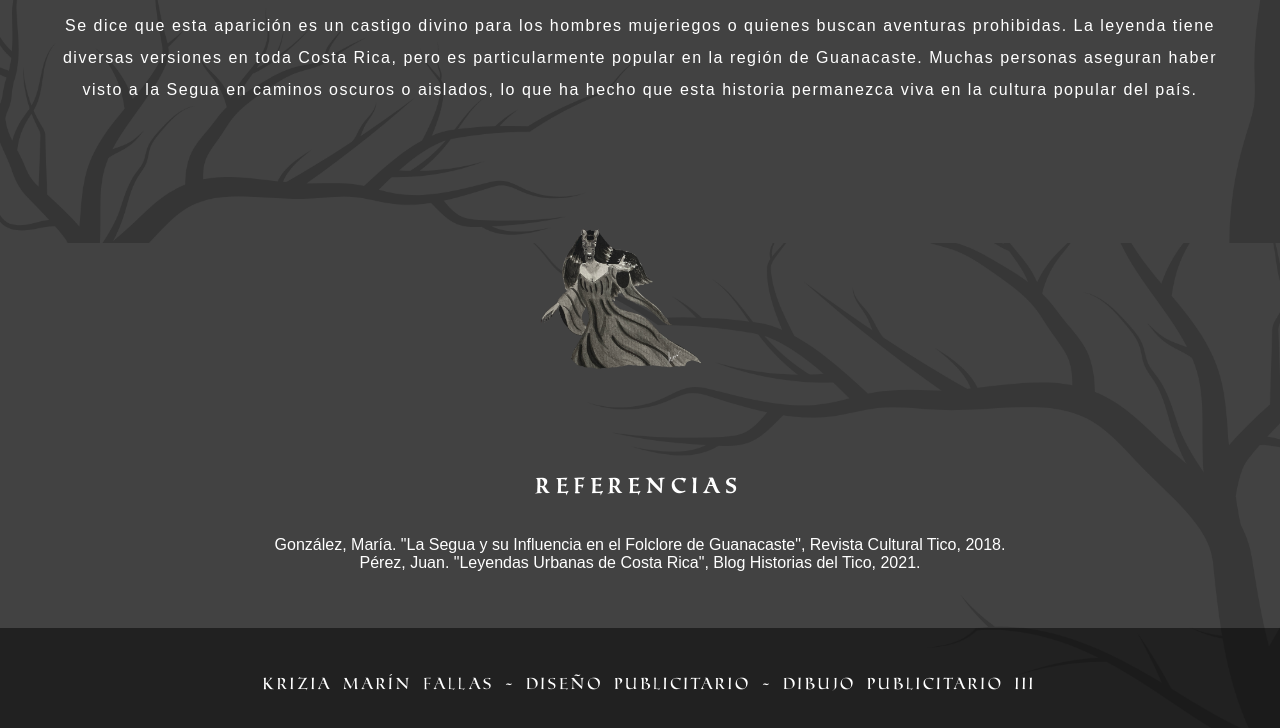
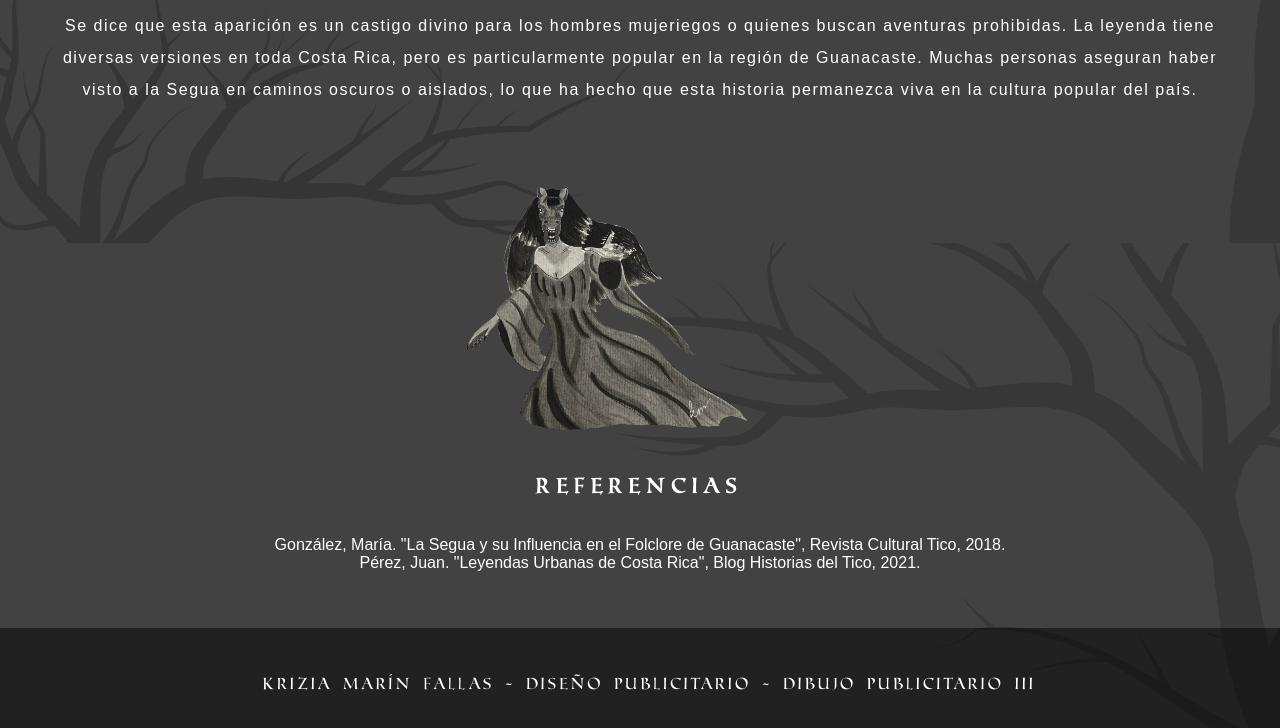
Before and after one commit to KriMarinF/LeyendaSeguaKri, a plain HTML site: page index.html in a window 1280 px wide. Shown: the part 662-1390 px from the top of the page. Drawn offline with Linux system fonts and the light colour scheme.

Commit message:
Update index.html

```diff
--- a/index.html
+++ b/index.html
@@ -72,7 +72,7 @@
             background: none;
         }
         .image-placeholder img {
-            max-width: 400px;
+            max-width: 500px;
             height: auto;
         }
         footer {
@@ -114,7 +114,7 @@
         </p>
 
         <div class="image-placeholder">
-            <img src="/Imagenes Kri/IMG_segua pintura.png">
+            <img src="/Imagenes Kri/IMG_segua pintura.png" alt="Segua" style="max-width: 700px; height: auto;">
         </div>
         <h2>Referencias</h2>
         <ul style="list-style: none; padding: 0;">
```
